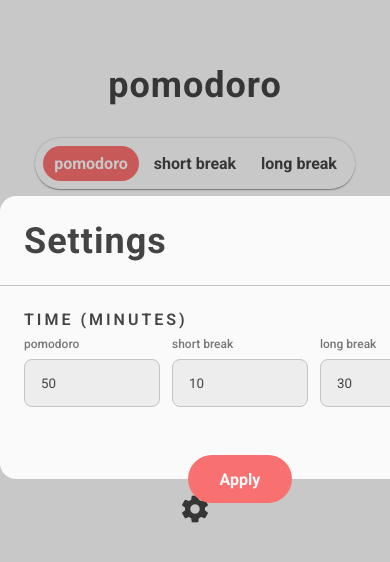
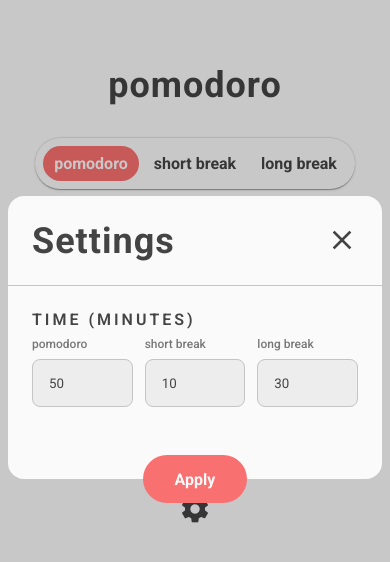
Before and after one commit to krau5/pomo, a Preact app: page / in a window 390 px wide. Both pictures are taken after a click on the button "settings". Shown: the top 562 px of the page. Built offline with nearby package versions, Linux system fonts and the light colour scheme.

Commit message:
Mobile version 📱

```diff
--- a/src/components/Modal/Modal.css
+++ b/src/components/Modal/Modal.css
@@ -8,15 +8,14 @@
   top: 0;
   left: 0;
   background: var(--transparent-black);
-  padding-top: 196px
+  padding-top: 196px;
 }
 
 .modal {
   padding: 24px;
-  margin: 0 auto;
+  margin: 0 8px;
   border-radius: 16px;
   background: var(--light-gray);
-  min-width: 480px;
 }
 
 .modal-header {
@@ -42,3 +41,10 @@
 .modal-content {
   padding-top: 24px;
 }
+
+@media screen and (min-width: 768px) {
+  .modal {
+    min-width: 480px;
+    margin: 0 auto;
+  }
+}
```
